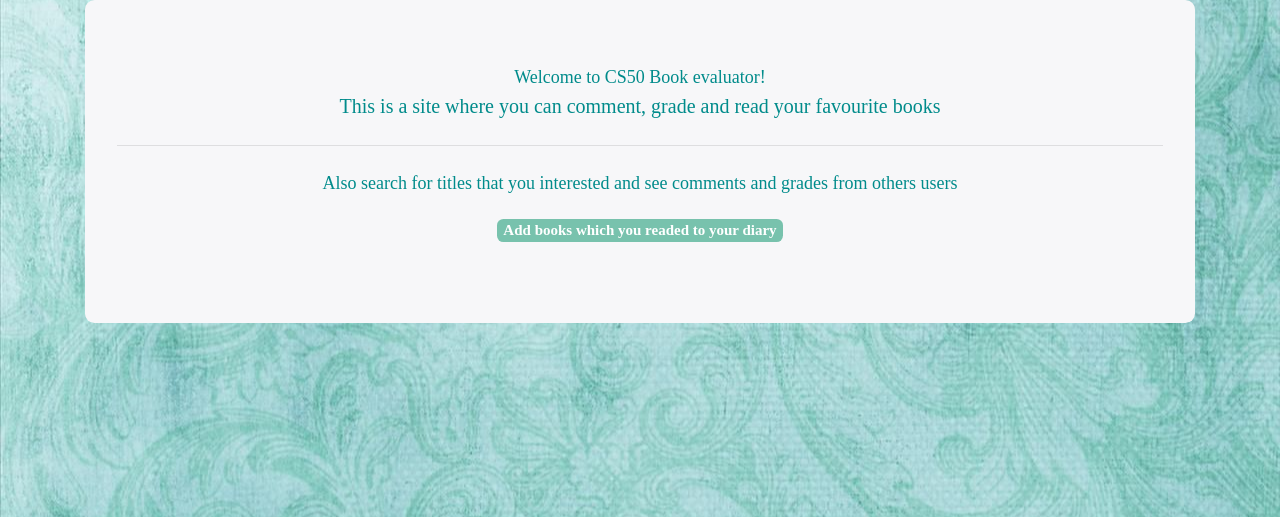
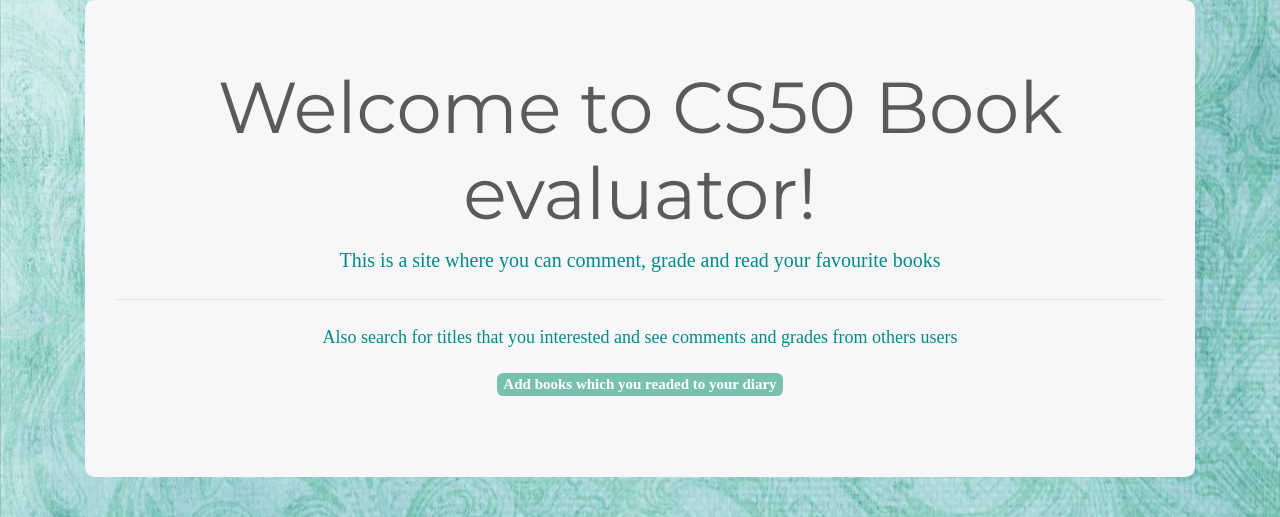
Before and after one commit to vukan-markovic/Book_evaluator, a Flask app: page / in a window 1280 px wide. Shown: the part 62-579 px from the top of the page. Run offline with Flask 2, Linux system fonts and the light colour scheme; data that the repository does not hold is empty; some libraries are stand-ins or nearby versions.

Commit message:
Update index.html

```diff
--- a/templates/index.html
+++ b/templates/index.html
@@ -6,7 +6,7 @@
 
 {% block main %}
     <div class="jumbotron center">
-        <h2">Welcome to CS50 Book evaluator!</h2>
+        <h2 class="display-3">Welcome to CS50 Book evaluator!</h2>
         <p class="lead">This is a site where you can comment, grade and read your favourite books</p>
         <hr class="my-4">
         <p>Also search for titles that you interested and see comments and grades from others users</p>
```
